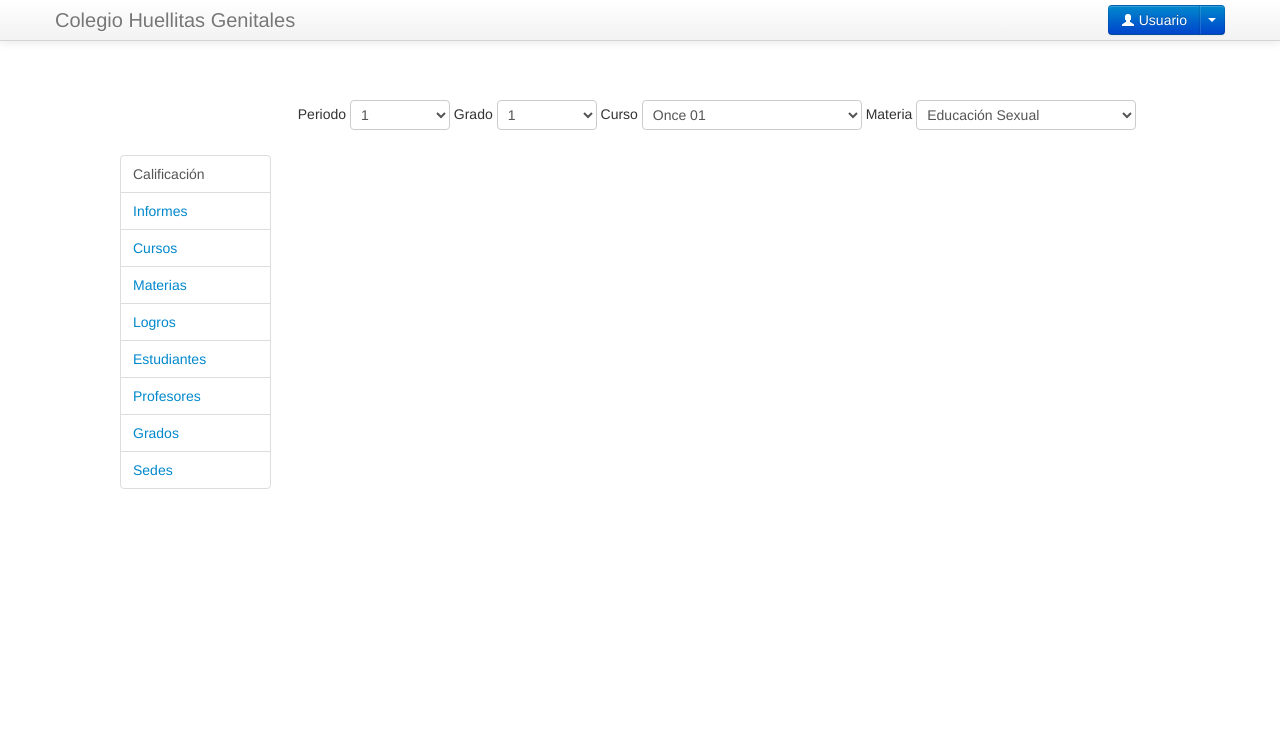
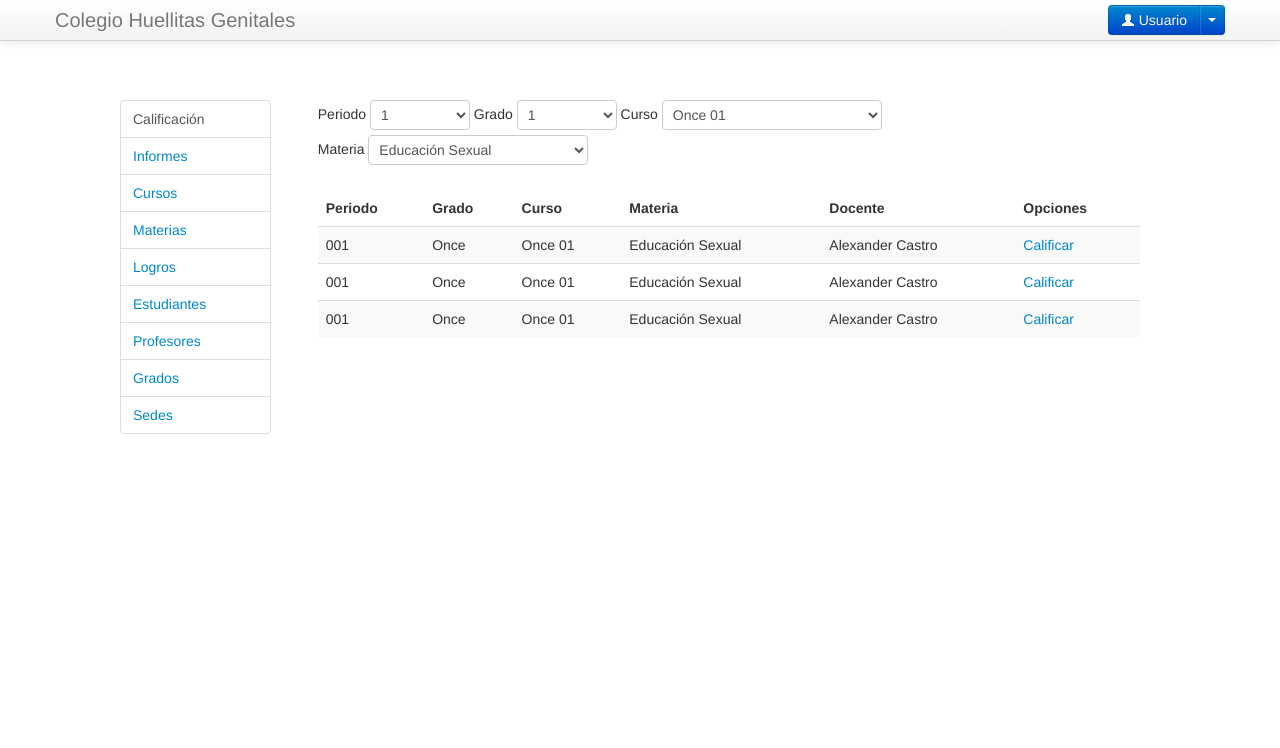
Before and after one commit to a13xander/school, a Django app: page /qualification/ in a window 1280 px wide. Shown: the top 748 px of the page. Run offline with Django 3.2, Linux system fonts and the light colour scheme; the visitor is signed in with stand-in values (Sample User, id 1); some libraries are stand-ins or nearby versions.

Commit message:
Mejoras en la tabla de calificaciones

```diff
--- a/CodeSchool/CodeSchool/Templates/base_administrator.html
+++ b/CodeSchool/CodeSchool/Templates/base_administrator.html
@@ -45,7 +45,7 @@
 	</header>
 
 	<section class="verticalNav">
-		{% block contenido %}{% endblock %}
+
 		<div class="container-fluid">
 			<div class="row-fluid">
 				<div class="span2">
@@ -60,6 +60,9 @@
 						<li><a href="#">Grados</a></li>
 						<li><a href="#">Sedes</a></li>
 					</ul>
+				</div>
+				<div class="span10">
+				{% block contenido %}{% endblock %}
 				</div>
 			</div>
 		</div>
--- a/CodeSchool/CodeSchool/Templates/qualification.html
+++ b/CodeSchool/CodeSchool/Templates/qualification.html
@@ -8,11 +8,8 @@
 
 {% block contenido %}
 <div class="container-fluid">
-	<div class="row-fluid">
-		<div class="span2">
-  		</div>
-		<div class="span10">
-  			<!--Body content-->
+
+
   			<form id="frmOptions" method="post" class="form-inline">
       			<label>Periodo
 		   		<select class="comboboxPeriodo">
@@ -63,7 +60,44 @@
 				</select>
 				</label>
 			</form>
-   		</div>
-  	</div>
+
+			<table class="table table-striped">
+	    <thead>
+	      <tr>
+	        <th>Periodo</th>
+	        <th>Grado</th>
+	        <th>Curso</th>
+	        <th>Materia</th>
+	        <th>Docente</th>
+	        <th>Opciones</th>
+	      </tr>
+	    </thead>
+        <tbody>
+          <tr>
+            <td>001</td>
+            <td>Once</td>
+            <td>Once 01</td>
+            <td>Educación Sexual</td>
+            <td>Alexander Castro</td>
+            <td><a href="">Calificar</a></td>
+          </tr>
+          <tr>
+            <td>001</td>
+            <td>Once</td>
+            <td>Once 01</td>
+            <td>Educación Sexual</td>
+            <td>Alexander Castro</td>
+            <td><a href="">Calificar</a></td>
+          </tr>
+          <tr>
+            <td>001</td>
+            <td>Once</td>
+            <td>Once 01</td>
+            <td>Educación Sexual</td>
+            <td>Alexander Castro</td>
+            <td><a href="">Calificar</a></td>
+          </tr>
+        </tbody>
+	</table>
 </div>
 {% endblock %}
```
